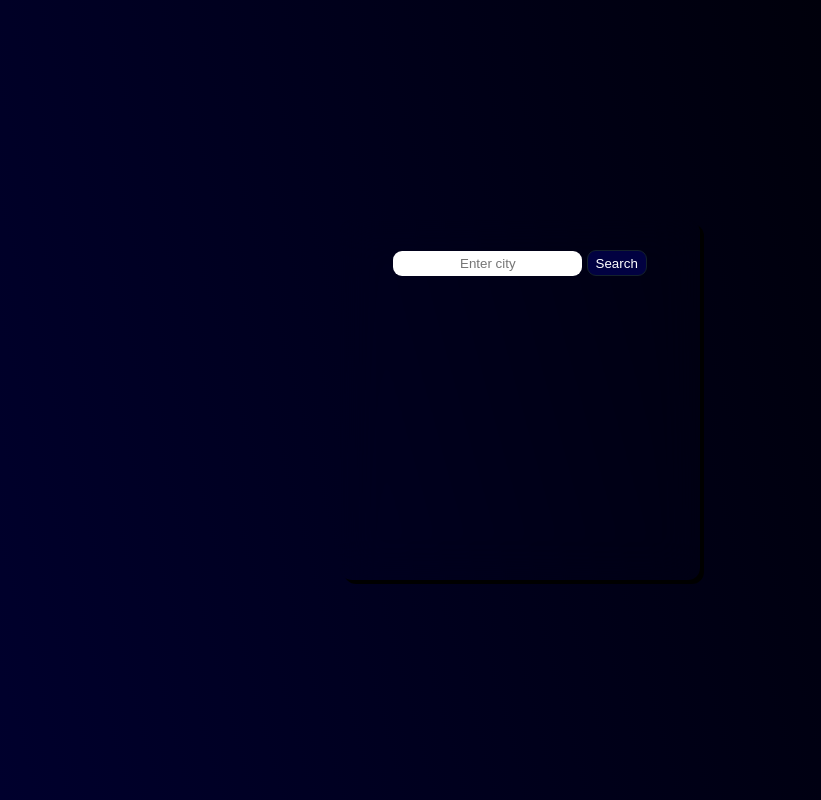
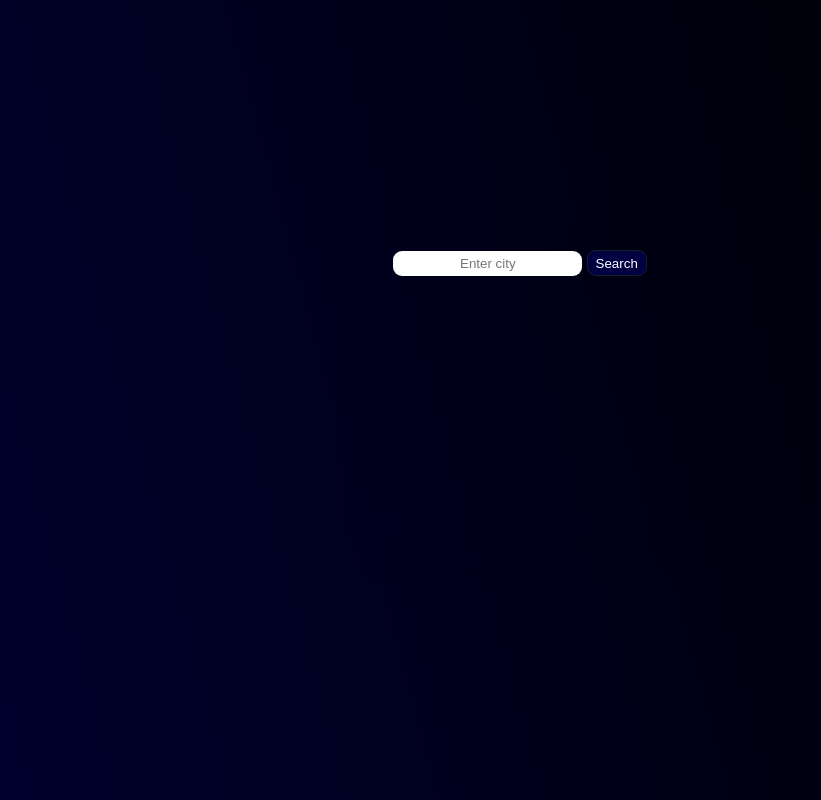
Before and after one commit to AdityaSetiaa/weather-app, a plain HTML site: page wearther app/index.html in a window 1280 px wide. Shown: the whole page, without its empty margins (120-941 px from the left). Drawn offline with Linux system fonts and the light colour scheme.

Commit message:
style.css

```diff
--- a/wearther app/style.css
+++ b/wearther app/style.css
@@ -56,7 +56,6 @@ button[type="submit"]:hover{
     background: transparent;
     backdrop-filter: blur(20px);
     color: white;
-    box-shadow: 4px 4px rgb(0, 0, 0);
     padding: 30px;
     border-radius: 12px;
     position: absolute;
```
